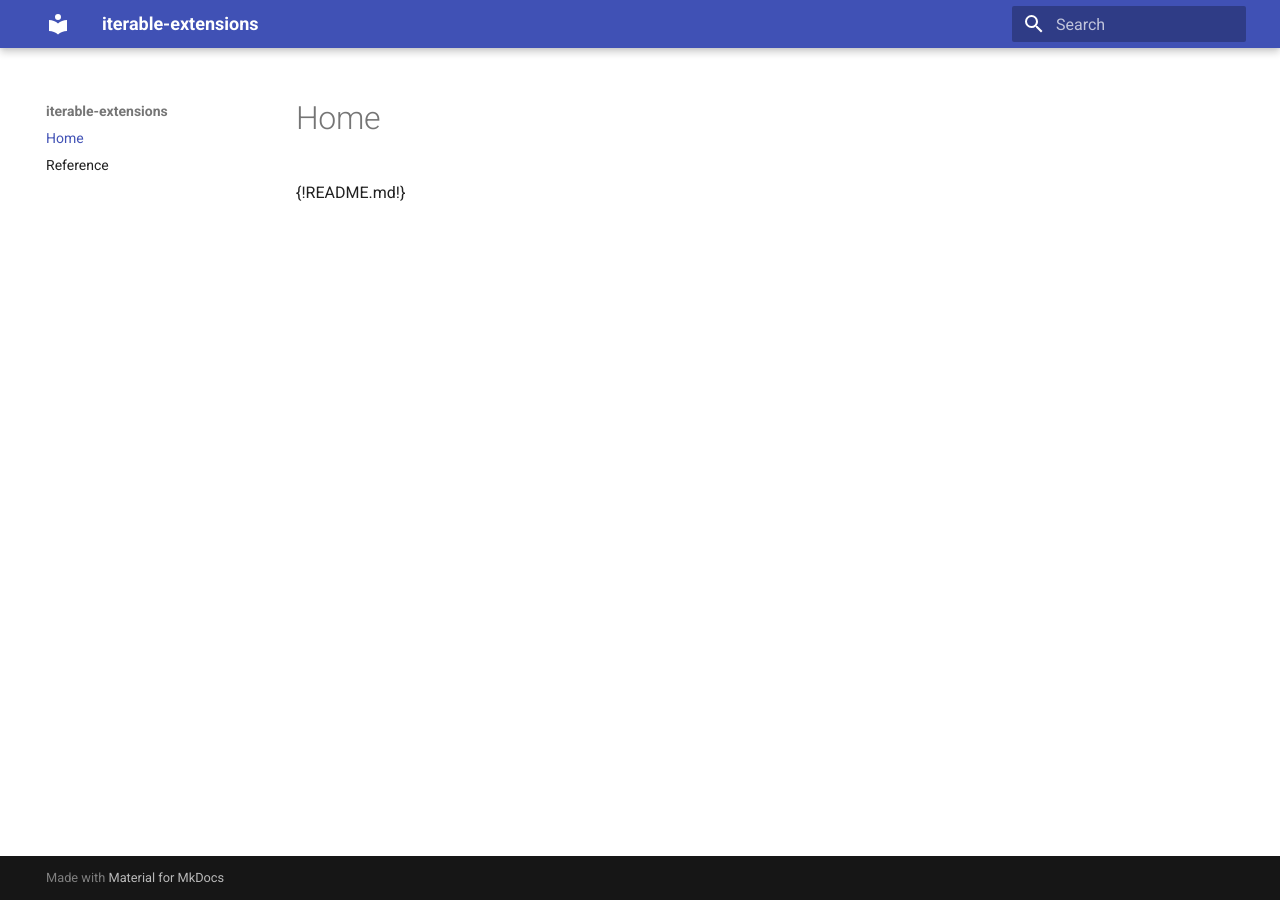
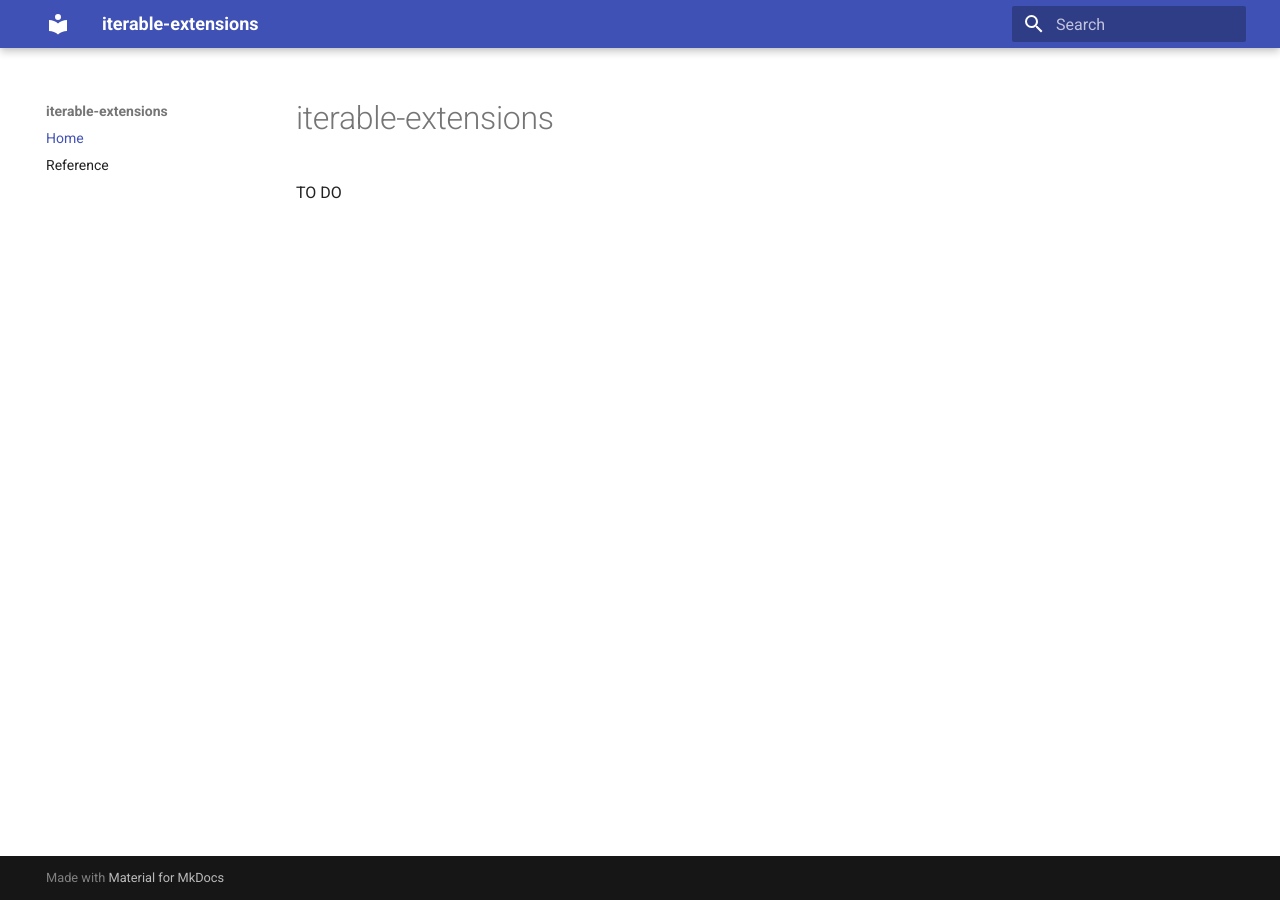
Before and after one commit to Pim-Mostert/iterable-extensions, an MkDocs documentation site: the page built from docs/index.md, in a window 1280 px wide. Built offline with MkDocs 1.6.1 and Material for MkDocs 9.7.7, drawn with Linux system fonts in a browser that asks for light colours; part of the change alters nothing that is shown.

Commit message:
Use markdown include extensions

```diff
--- a/mkdocs.yml
+++ b/mkdocs.yml
@@ -8,6 +8,10 @@ theme: material
 
 watch:
   - src
+
+markdown_extensions:
+  - markdown_include.include:
+      base_path: .
 
 plugins:
   - search
```
